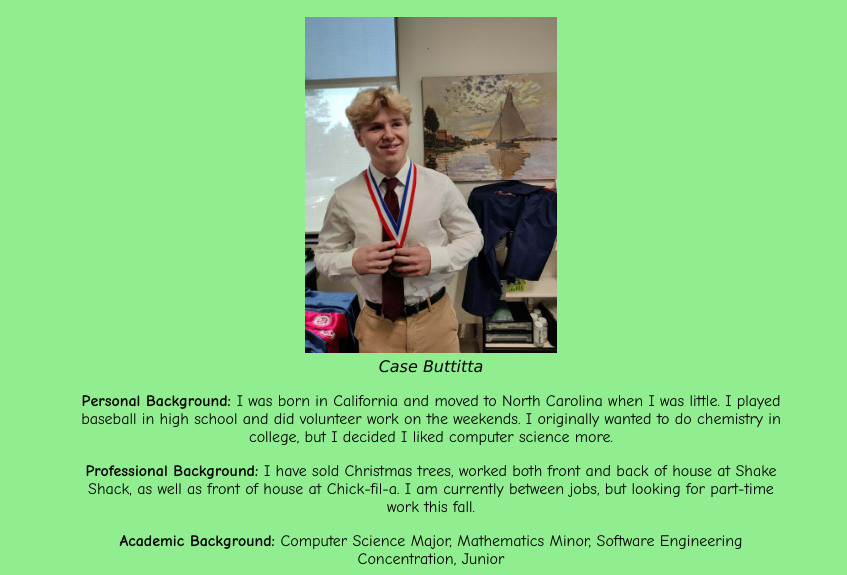
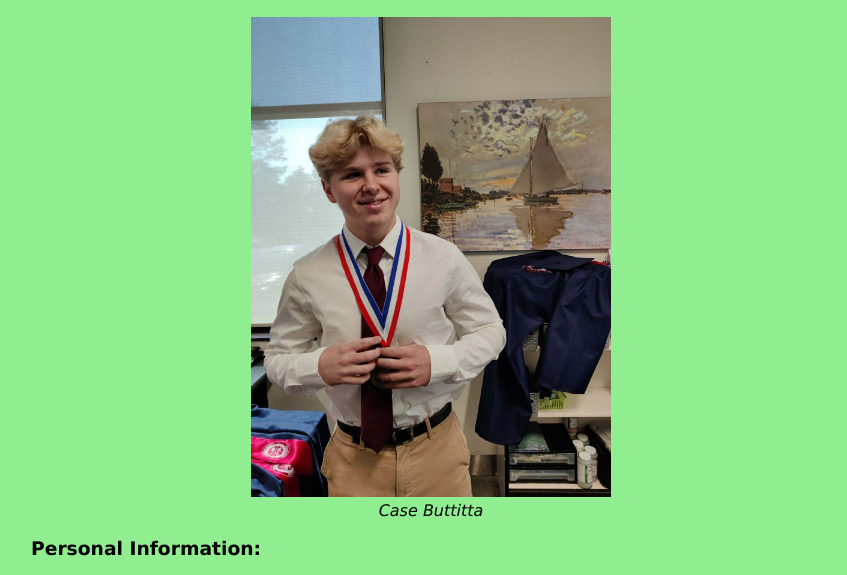
Before and after one commit to cbuttitta/cbuttitta.github.io, a plain HTML site: page ITIS3135/introduction.html in a window 1280 px wide. Shown: the part 151-726 px from the top of the page, without its empty margins (209-1056 px from the left). Drawn offline with Linux system fonts and the light colour scheme.

Commit message:
fixed assignment instructions and updated contract to be correct

```diff
--- a/ITIS3135/introduction.html
+++ b/ITIS3135/introduction.html
@@ -21,9 +21,11 @@
     <main>
         <h2>Case Buttitta</h2>
         <figure id="intro-figure">
-            <img src="images\case.jpeg" alt="Case Buttitta">
+            <img src="images/case.jpeg" alt="Case Buttitta">
             <figcaption id="intro-caption">Case Buttitta</figcaption>
+        </figure>
             <section>
+            <h3>Personal Information:</h3>
             <p><b>Personal Background: </b> I was born in California and moved to North Carolina when I was little. I played baseball in high school and did volunteer work on the weekends. I originally wanted to do chemistry in college, but I decided I liked computer science more.</p>
             <p><b>Professional Background: </b>I have sold Christmas trees, worked both front and back of house at Shake Shack, as well as front of house at Chick-fil-a. I am currently between jobs, but looking for part-time work this fall.  </p>
             <p><b>Academic Background: </b>Computer Science Major, Mathematics Minor, Software Engineering Concentration, Junior</p>
@@ -42,7 +44,6 @@
             </ol>
             <p><b>Interesting Thing to Remember Me By: </b>I am blond.</p>
         </section>
-        </figure>
     </main>
     <footer>
         <ul>
--- a/ITIS3135/styles/default.css
+++ b/ITIS3135/styles/default.css
@@ -36,6 +36,6 @@ a:visited{
     font-style: italic;
 }
 img{
- max-width: 35%;
+ max-width: 50%;
  height: auto;
 }
```
Also changed, not shown: ITIS3135/contract.html (+1 -1 lines).
